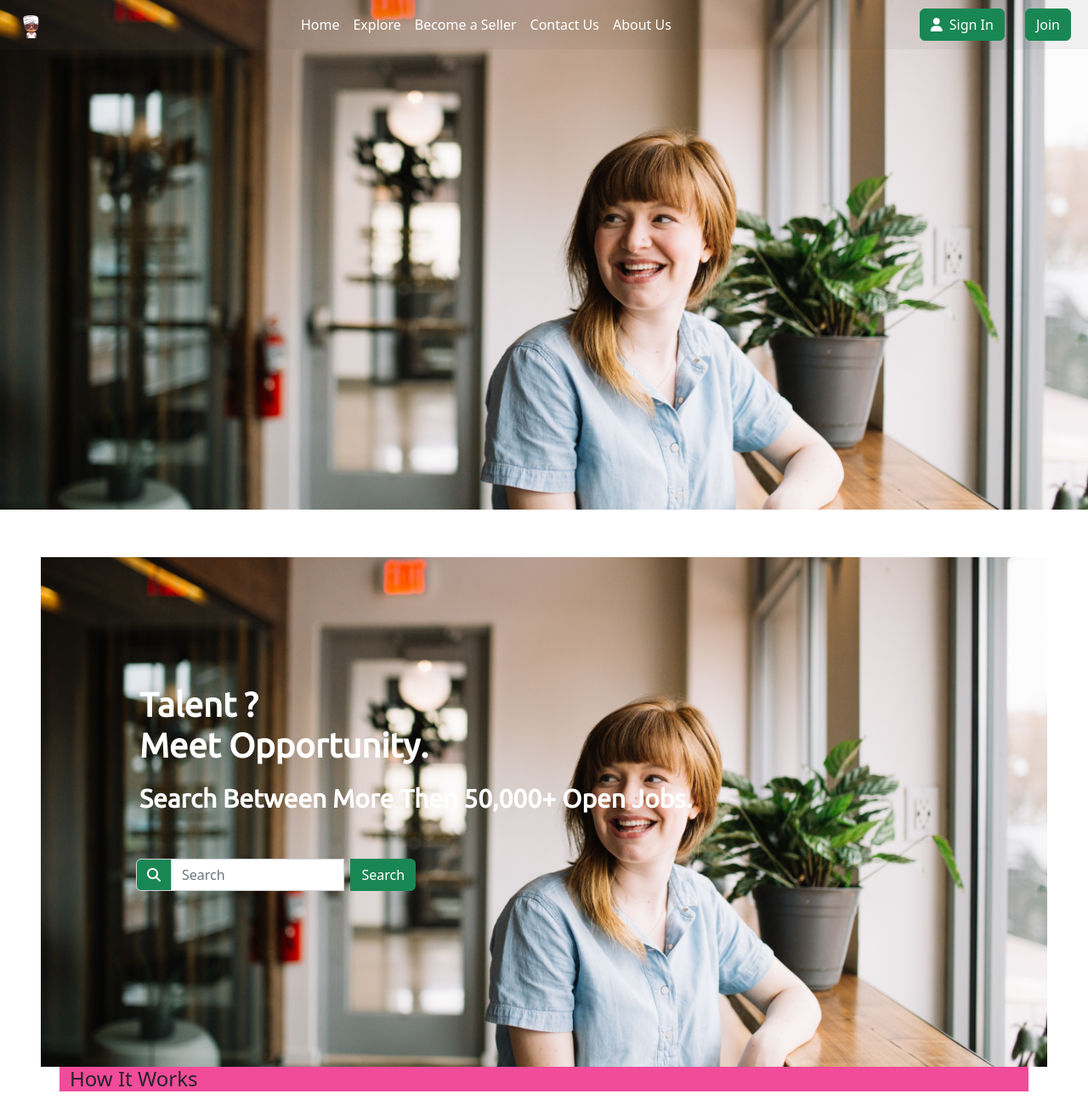
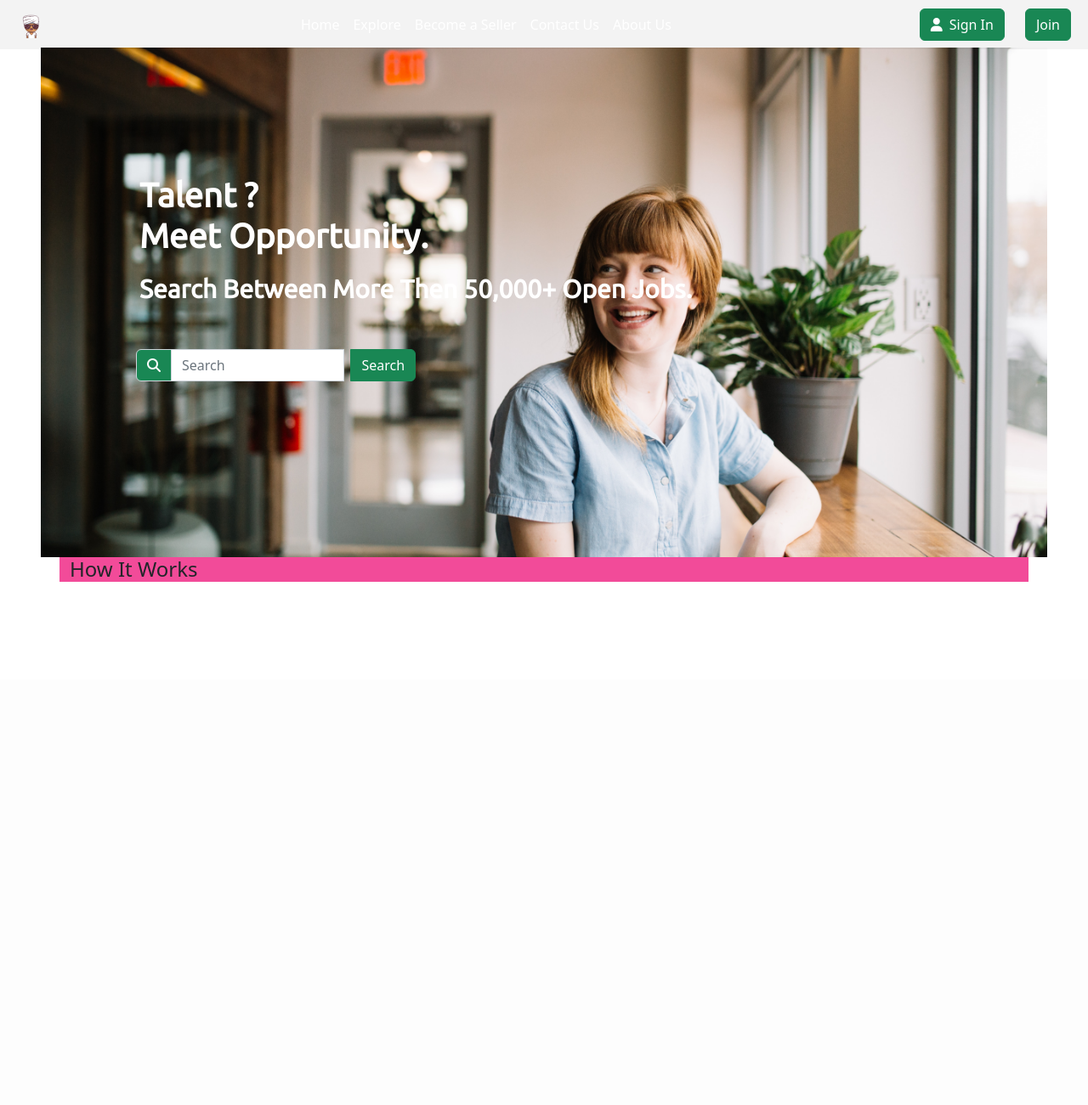
Before and after one commit to Devsantoshkumar/LocalJobConnect, a PHP site: page /localjobconnect/ in a window 1280 px wide. Shown: the whole page at 85% size. After the commit the page ends 685 px from the top, so only its background shows below. Run offline with PHP 8.4, Linux system fonts and the light colour scheme.

Commit message:
inital commit

```diff
--- a/private/view/home.view.php
+++ b/private/view/home.view.php
@@ -4,14 +4,6 @@
 $this->view("includes/navbar");
 
 ?>
-
-<!-- Background image Section Start -->
-
-<section>
-    <img src="assets\image\bg-1.jpg" alt="image" class="bg-image">
-</section>
-
-<!-- Background image Section End -->
 
 <!-- Background Content Section Start -->
 
```
